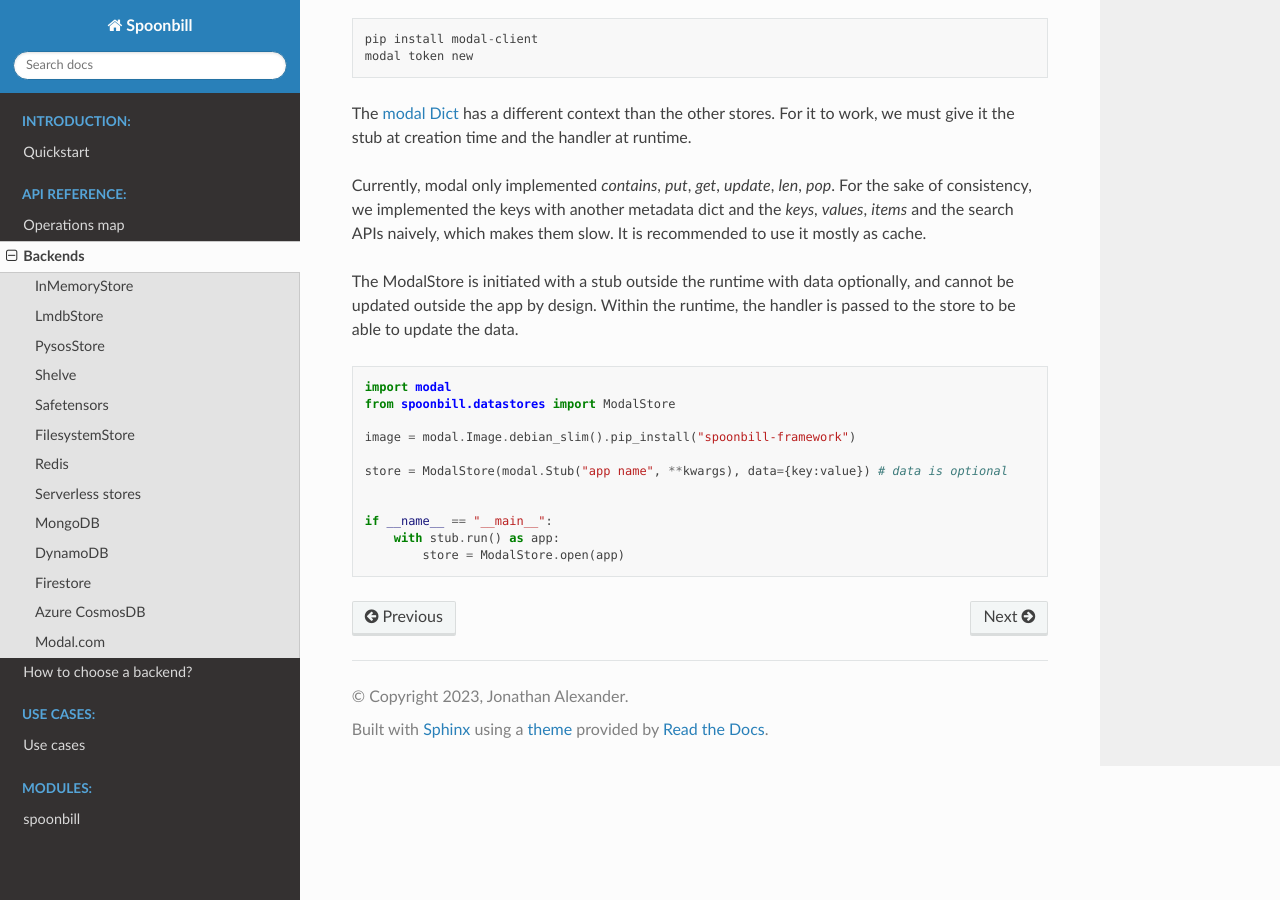
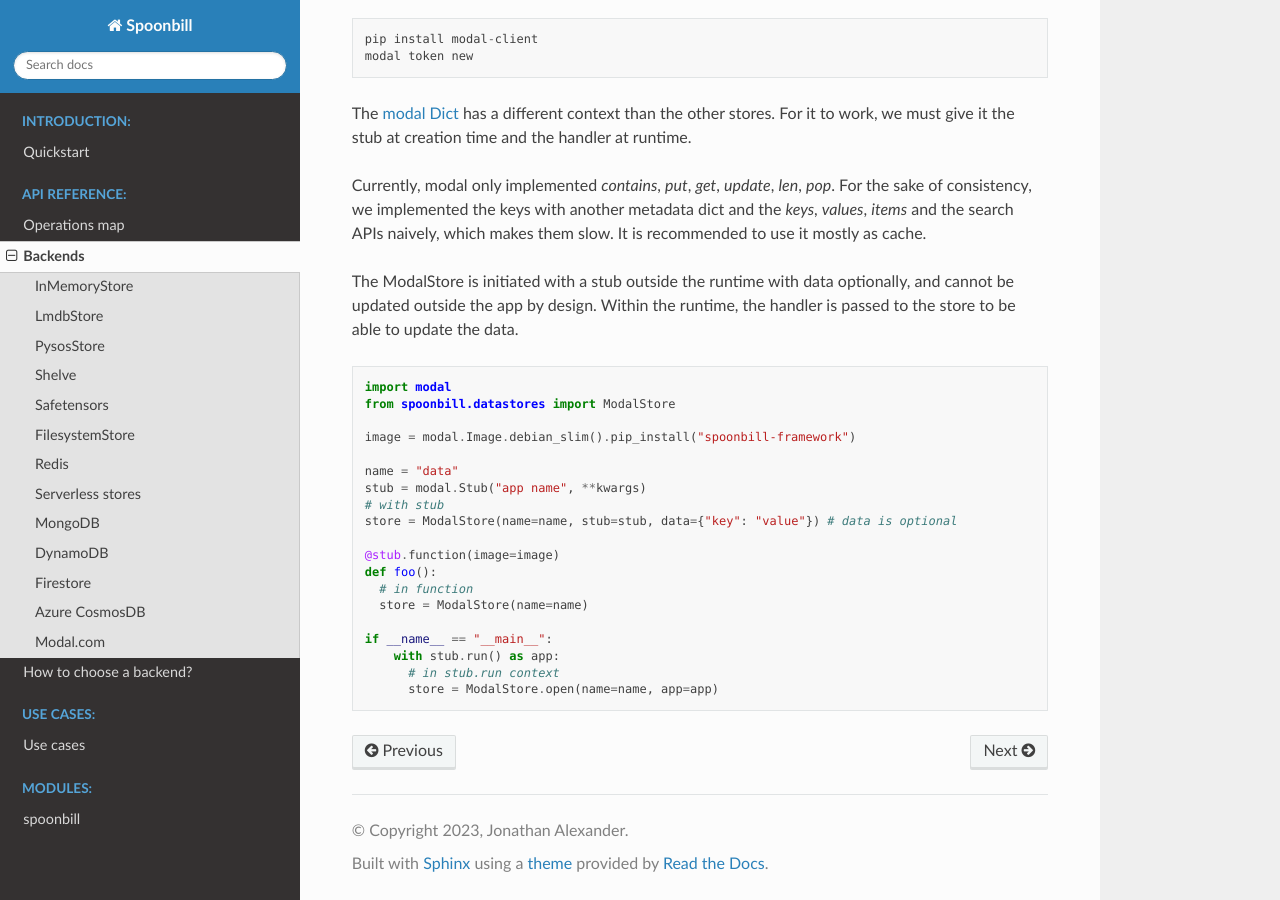
Before and after one commit to xdssio/spoonbill, a Sphinx documentation site: the page built from docs/markdowns/backends.md, in a window 1280 px wide and 900 px high, scrolled down 6508 px. Built offline with Sphinx 7.4.7 and the Read the Docs theme 2.0.0, drawn with Linux system fonts in a browser that asks for light colours.

Commit message:
add database names

````diff
--- a/docs/markdowns/backends.md
+++ b/docs/markdowns/backends.md
@@ -315,10 +315,18 @@ from spoonbill.datastores import ModalStore
 
 image = modal.Image.debian_slim().pip_install("spoonbill-framework")
 
-store = ModalStore(modal.Stub("app name", **kwargs), data={key:value}) # data is optional
+name = "data"
+stub = modal.Stub("app name", **kwargs)
+# with stub
+store = ModalStore(name=name, stub=stub, data={"key": "value"}) # data is optional
 
+@stub.function(image=image)
+def foo():
+  # in function
+  store = ModalStore(name=name)
 
 if __name__ == "__main__":
     with stub.run() as app:
-        store = ModalStore.open(app)
+      # in stub.run context
+      store = ModalStore.open(name=name, app=app)
 ```
````
Also changed, not shown: 2 other files.
